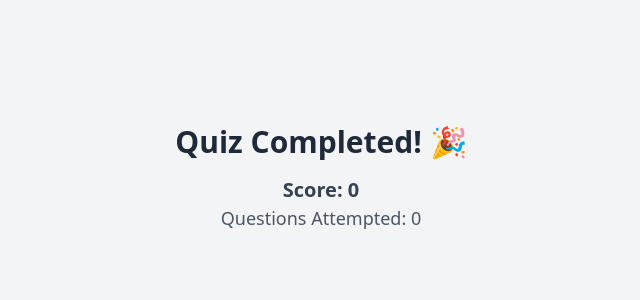
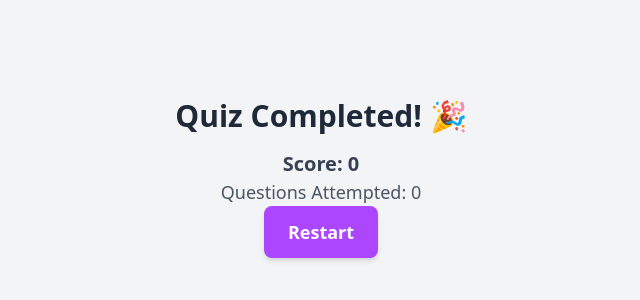
Before and after one commit to himavarshini28/Quiz-assignment, a React (Vite) app in the folder quiz-app/: page /result in a window 1280 px wide. Shown: the part 222-522 px from the top of the page, without its empty margins (319-959 px from the left). Built offline with nearby package versions, Linux system fonts and the light colour scheme.

Commit message:
restart button

```diff
--- a/quiz-app/src/components/Quiz.jsx
+++ b/quiz-app/src/components/Quiz.jsx
@@ -1,5 +1,5 @@
 import React, { useEffect, useState , useRef} from "react";
-import {useNavigate} from "react-router-dom";
+import {useNavigate, useLocation} from "react-router-dom";
 
 function Quiz() {
   const [loading, setLoading] = useState(true);
@@ -8,11 +8,16 @@
   const [Index, setIndex] = useState(0);
   const [selectedOption,setSelectedOption]=useState(null);
 
-
+  const location=useLocation();
   const navigate=useNavigate();
   const scoreRef= useRef(0);
   const attemptedRef = useRef(0);
   useEffect(() => {
+    if(location.state?.reset)
+    {
+      scoreRef.current=0;
+      attemptedRef.current=0;
+    }
     const fetchQuizData = async () => {
       const API_URL = "http://localhost:3000/api/quiz";
       try {
--- a/quiz-app/src/components/Result.jsx
+++ b/quiz-app/src/components/Result.jsx
@@ -1,16 +1,28 @@
 import React from 'react'
-import {useLocation} from 'react-router-dom';
+import {useLocation, useNavigate} from 'react-router-dom';
 function Result() {
 
   const location=useLocation();
+  const navigate = useNavigate();
   const { score, attempted } = location.state || {score:0, attempted:0};
+  const handleRestart = ()=>
+  {
+      navigate("/quiz",{state:{reset:true}})
+  }
   return (
     <div>
        <div className="flex flex-col items-center justify-center min-h-screen bg-gray-100 p-6">
       <h1 className="text-3xl font-bold text-gray-800 mb-4">Quiz Completed! 🎉</h1>
       <p className="text-xl font-semibold text-gray-700">Score: {score}</p>
       <p className="text-lg text-gray-600">Questions Attempted: {attempted}</p>
+      <button
+      onClick={()=>handleRestart()}
+      className="px-6 py-3 text-lg font-semibold text-white bg-purple-500 rounded-lg shadow-md hover:bg-purple-600 transition duration-300"
+    >
+      Restart
+    </button>
     </div>
+
     </div>
   )
 }
```
